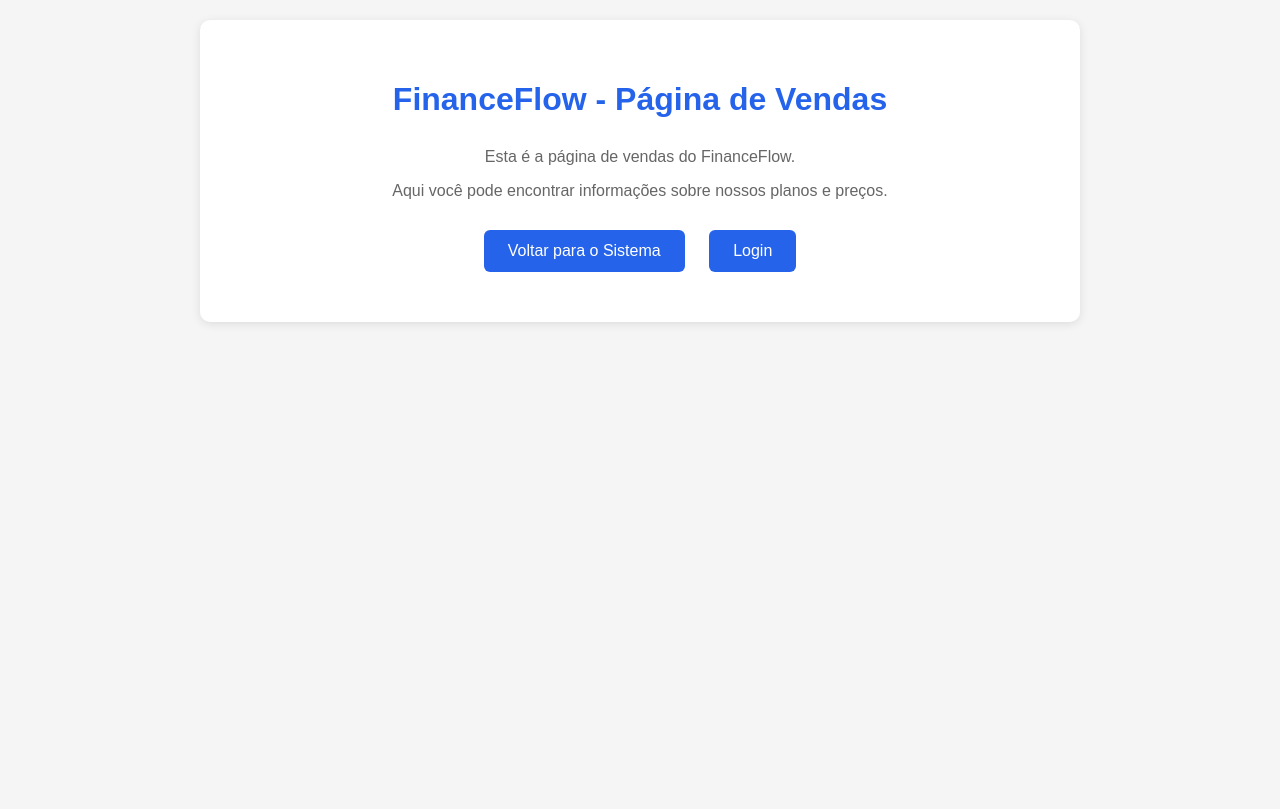
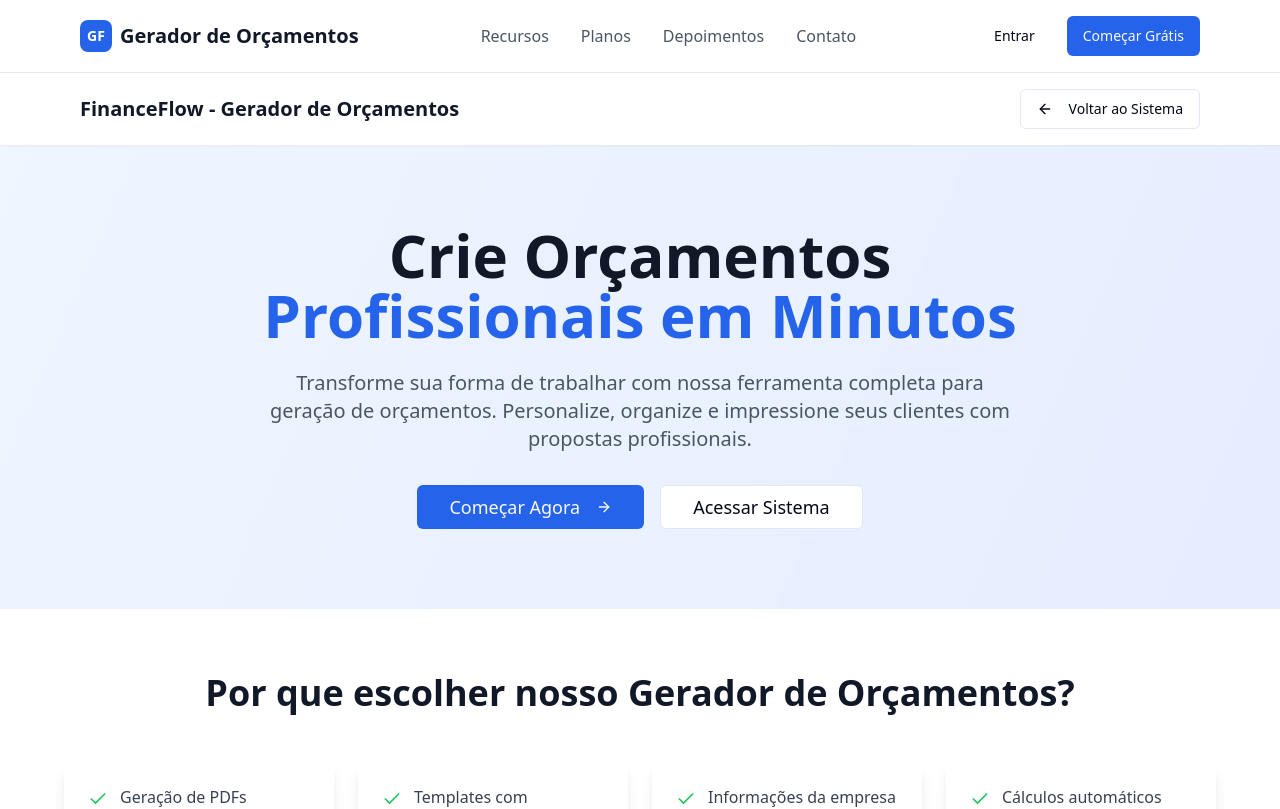
Before and after one commit to xCONEx/pdf-generator, a React (Vite) app: page /vendas.html in a window 1280 px wide. Shown: the top 809 px of the page. Built offline with nearby package versions, Linux system fonts and the light colour scheme.

Commit message:
Fix: Admin PDF generator and sales page
Fixed the admin navigation to the PDF generator and the sales page 404 error.

```diff
--- a/public/vendas.html
+++ /dev/null
@@ -1,71 +0,0 @@
-
-<!DOCTYPE html>
-<html lang="pt-BR">
-<head>
-    <meta charset="UTF-8">
-    <meta name="viewport" content="width=device-width, initial-scale=1.0">
-    <title>Página de Vendas - FinanceFlow</title>
-    <style>
-        body {
-            font-family: Arial, sans-serif;
-            margin: 0;
-            padding: 20px;
-            background-color: #f5f5f5;
-        }
-        .container {
-            max-width: 800px;
-            margin: 0 auto;
-            background: white;
-            padding: 40px;
-            border-radius: 10px;
-            box-shadow: 0 2px 10px rgba(0,0,0,0.1);
-        }
-        h1 {
-            color: #2563eb;
-            text-align: center;
-            margin-bottom: 30px;
-        }
-        .redirect-message {
-            text-align: center;
-            color: #666;
-            margin-bottom: 20px;
-        }
-        .btn {
-            display: inline-block;
-            background-color: #2563eb;
-            color: white;
-            padding: 12px 24px;
-            text-decoration: none;
-            border-radius: 6px;
-            margin: 10px;
-            transition: background-color 0.3s;
-        }
-        .btn:hover {
-            background-color: #1d4ed8;
-        }
-        .center {
-            text-align: center;
-        }
-    </style>
-</head>
-<body>
-    <div class="container">
-        <h1>FinanceFlow - Página de Vendas</h1>
-        <div class="redirect-message">
-            <p>Esta é a página de vendas do FinanceFlow.</p>
-            <p>Aqui você pode encontrar informações sobre nossos planos e preços.</p>
-        </div>
-        <div class="center">
-            <a href="/" class="btn">Voltar para o Sistema</a>
-            <a href="/#/auth" class="btn">Login</a>
-        </div>
-    </div>
-
-    <script>
-        // Redirecionar automaticamente após 3 segundos se necessário
-        // setTimeout(() => {
-        //     window.location.href = '/';
-        // }, 3000);
-    </script>
-</body>
-</html>
--- a/src/App.tsx
+++ b/src/App.tsx
@@ -28,6 +28,8 @@ const App = () => (
               <Index />
             </AuthGuard>
           } />
+
+          {/* Página 404 para rotas não encontradas */}
           <Route path="*" element={<NotFound />} />
         </Routes>
       </BrowserRouter>
--- a/src/components/AdminNavButton.tsx
+++ b/src/components/AdminNavButton.tsx
@@ -1,7 +1,7 @@
 
 import { Button } from '@/components/ui/button';
 import { useNavigate } from 'react-router-dom';
-import { ExternalLink } from 'lucide-react';
+import { ExternalLink, FileText } from 'lucide-react';
 
 const AdminNavButton = () => {
   const navigate = useNavigate();
@@ -11,7 +11,8 @@ const AdminNavButton = () => {
   };
 
   const goToPdfGenerator = () => {
-    navigate('/');
+    // Abrir em nova aba para não perder o contexto admin
+    window.open('/', '_blank');
   };
 
   return (
@@ -31,6 +32,7 @@ const AdminNavButton = () => {
         onClick={goToPdfGenerator}
         className="flex items-center space-x-2"
       >
+        <FileText size={16} />
         <span>Gerador de PDF</span>
       </Button>
     </div>
--- a/src/components/AdminPanel.tsx
+++ b/src/components/AdminPanel.tsx
@@ -109,7 +109,8 @@ const AdminPanel = () => {
   };
 
   const goToPdfGenerator = () => {
-    window.location.href = '/';
+    // Abrir em nova aba para manter o painel admin aberto
+    window.open('/', '_blank');
   };
 
   const goToSalesPage = () => {
```
